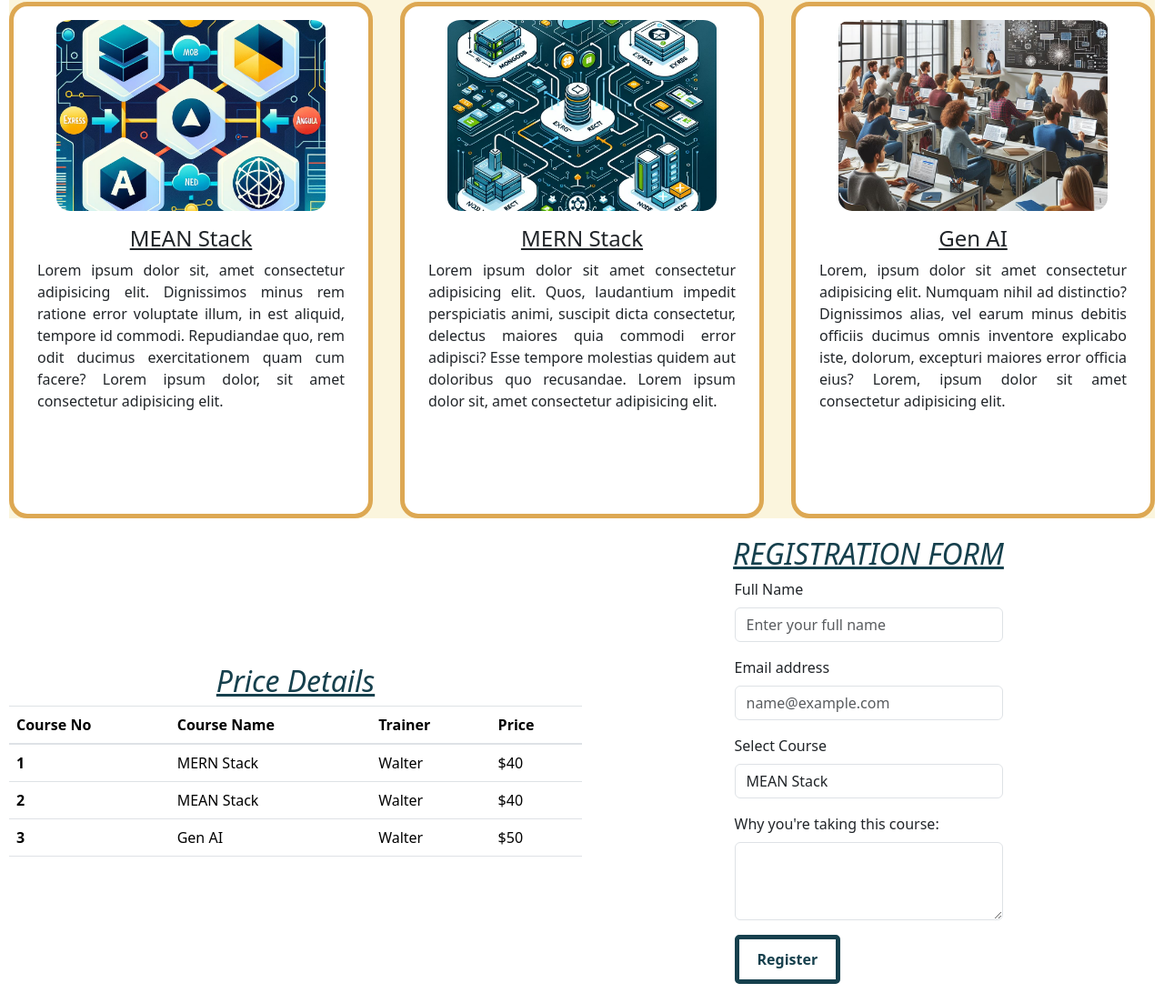
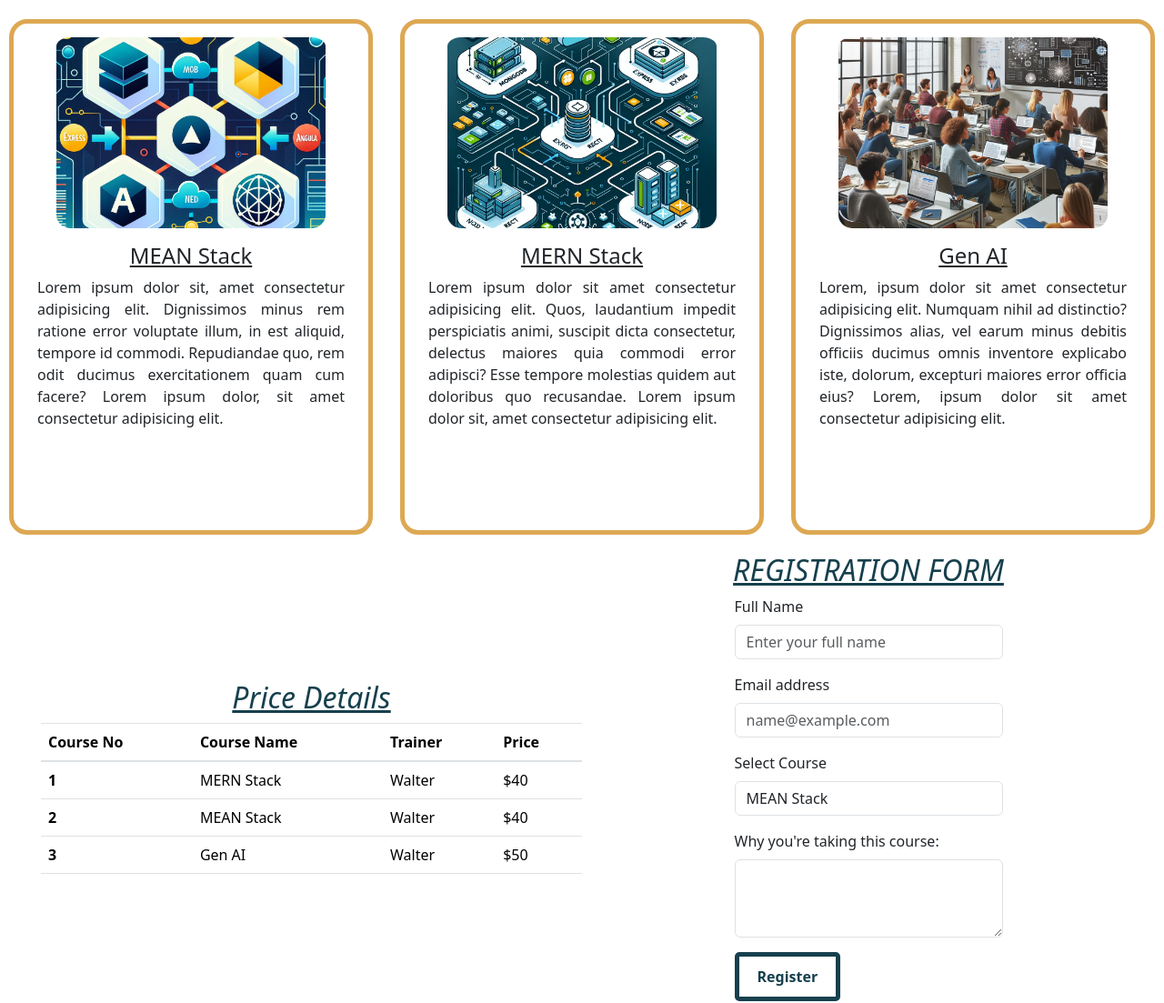
Before and after one commit to MOHAMMED0409/angular-training-TP, a plain HTML site: page demo-4/index.html in a window 1280 px wide. Shown: the part 779-1882 px from the top of the page at 91% size. Drawn offline with nearby package versions, Linux system fonts and the light colour scheme.

Commit message:
12-grid system

```diff
--- a/demo-4/css/styles.css
+++ b/demo-4/css/styles.css
@@ -25,6 +25,7 @@ body{
     width: 100%;
     height: auto;
     object-fit:cover;
+    padding-left: 0px;
 }
 
 #home {
@@ -108,7 +109,7 @@ div .card {
 .Cards{
     padding-top: 0px;
     text-align: center;
-    background-color: #FBF5DD;
+    /* background-color: #FBF5DD; */
 }
 /* ------------------------------------------------ */
 /* Registration Form */
@@ -266,6 +267,7 @@ div .card {
     /* border: 5px solid #16404D; */
     margin-top: 160px;
     border-radius: 10px;
+    padding-left: 35px;
 
 }
 
--- a/demo-4/index.html
+++ b/demo-4/index.html
@@ -226,7 +226,7 @@ myModal.addEventListener('shown.bs.modal', () => {
     <!-- ------------------------------------------------------------------------------ -->
 
     <!-- Cards -->
-    <section class="Cards">
+    <section class="Individual declarations in merged declaration 'APP_SERVICE_CONFIG' must be all exported or all local.ts(2395)Cards">
       <h1 class="display-1">ALL COURSES</h1>
       <div class="card-deck">
         <div class="card">
@@ -782,6 +782,9 @@ myModal.addEventListener('shown.bs.modal', () => {
   </div>
 </div>
     </section>
+    <!-- ------------------------------------------------------- -->
+
+    <section ></section>
     <!-- ------------------------------------------------- -->
      <!-- Footer -->
         <!-- Site footer -->
```
